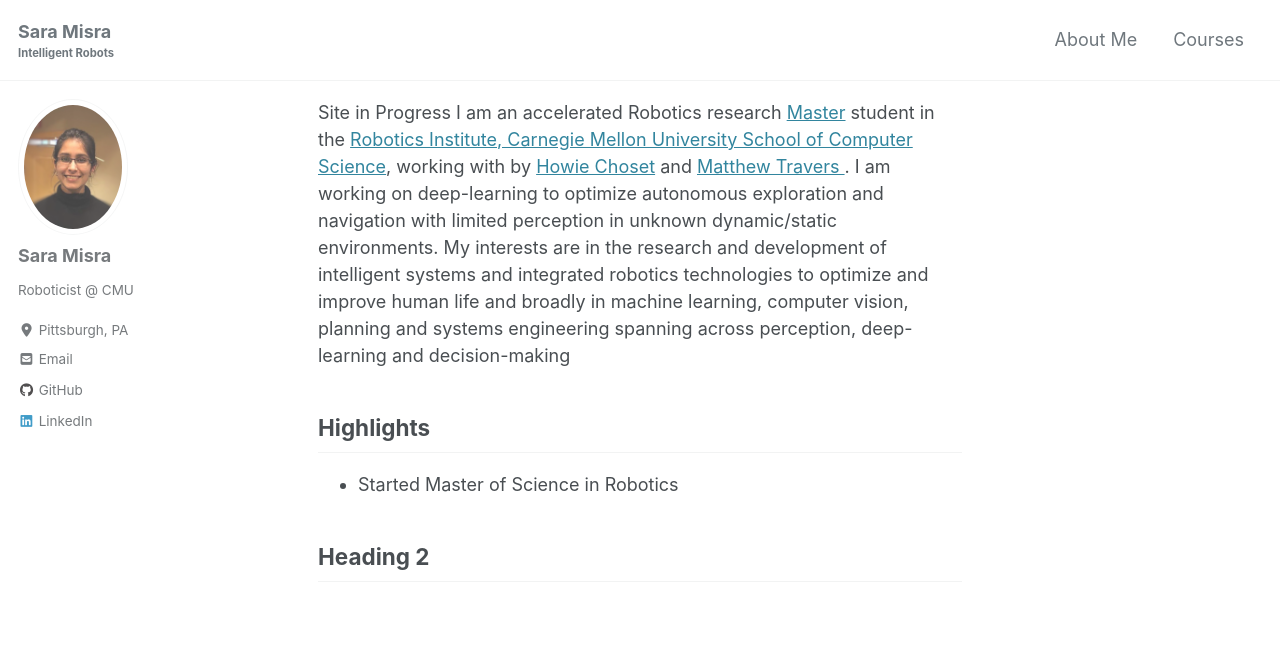
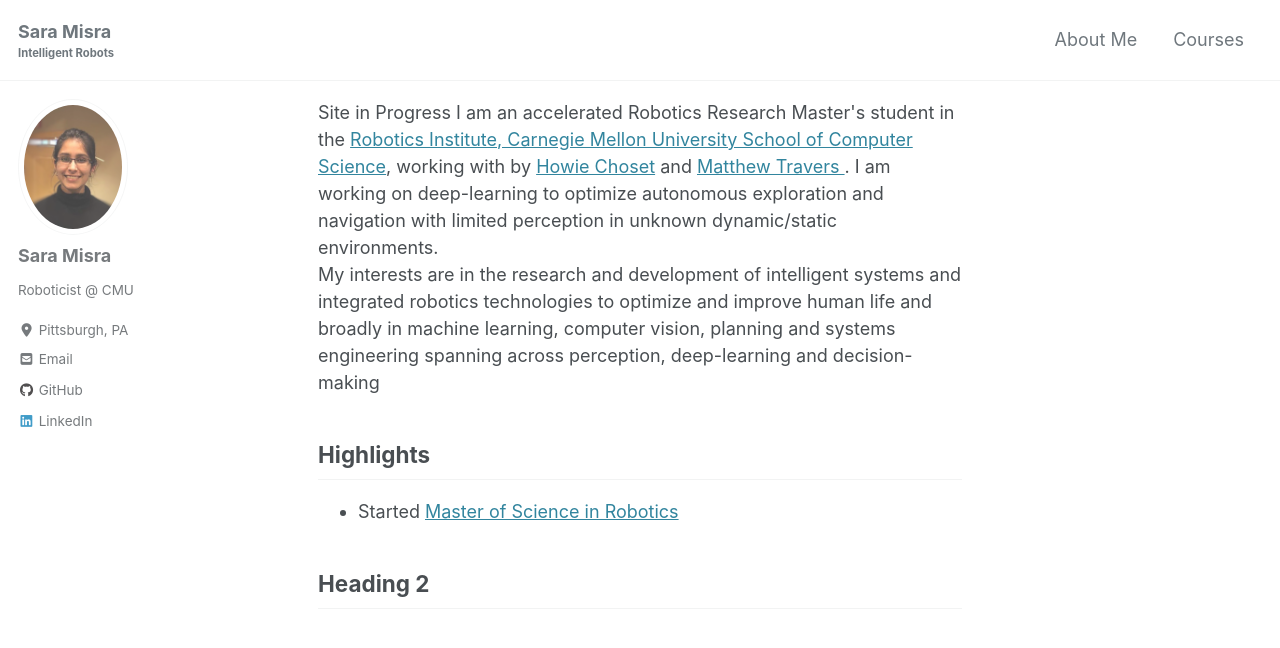
Before and after one commit to saram1sra/saram1sra.github.io, a Jekyll site: the page built from index.html, in a window 1280 px wide and 900 px high. Shown: the top 648 px of the window. Built offline with Jekyll 4.4.1, drawn with Linux system fonts in a browser that asks for light colours; cached includes are drawn as plain includes; nearby versions of some CDN libraries; the list of posts is cut into pages by our own code.

Commit message:
small updates

```diff
--- a/index.html
+++ b/index.html
@@ -4,15 +4,15 @@
 ---
 Site in Progress
 
-I am an accelerated Robotics research <a href='https://www.ri.cmu.edu/education/academic-programs/master-of-science-robotics/'>Master</a> student in the <a href='https://www.ri.cmu.edu/'>Robotics Institute, Carnegie Mellon University School of Computer Science</a>, working with by <a href='https://en.wikipedia.org/wiki/Howie_Choset'>Howie Choset</a> and <a href='https://www.ri.cmu.edu/ri-faculty/matthew-j-travers/'> Matthew Travers </a>. I am  working on deep-learning to optimize autonomous exploration and navigation with limited perception in unknown dynamic/static environments.
-
+I am an accelerated Robotics Research Master's student in the <a href='https://www.ri.cmu.edu/'>Robotics Institute, Carnegie Mellon University School of Computer Science</a>, working with by <a href='https://en.wikipedia.org/wiki/Howie_Choset'>Howie Choset</a> and <a href='https://www.ri.cmu.edu/ri-faculty/matthew-j-travers/'> Matthew Travers </a>. I am  working on deep-learning to optimize autonomous exploration and navigation with limited perception in unknown dynamic/static environments.
+<br>
 My interests are in the research and development of intelligent systems and integrated robotics technologies to optimize and improve human life and broadly in  machine learning, computer vision, planning and systems engineering spanning across perception, deep-learning and decision-making
 
 
 <div id="highlights">
 <h2> Highlights </h2>
 <ul>
-<li>Started Master of Science in Robotics </li>
+<li>Started <a href='https://www.ri.cmu.edu/education/academic-programs/master-of-science-robotics/'>Master of Science in Robotics</a> </li>
 </ul>
 
 
```
